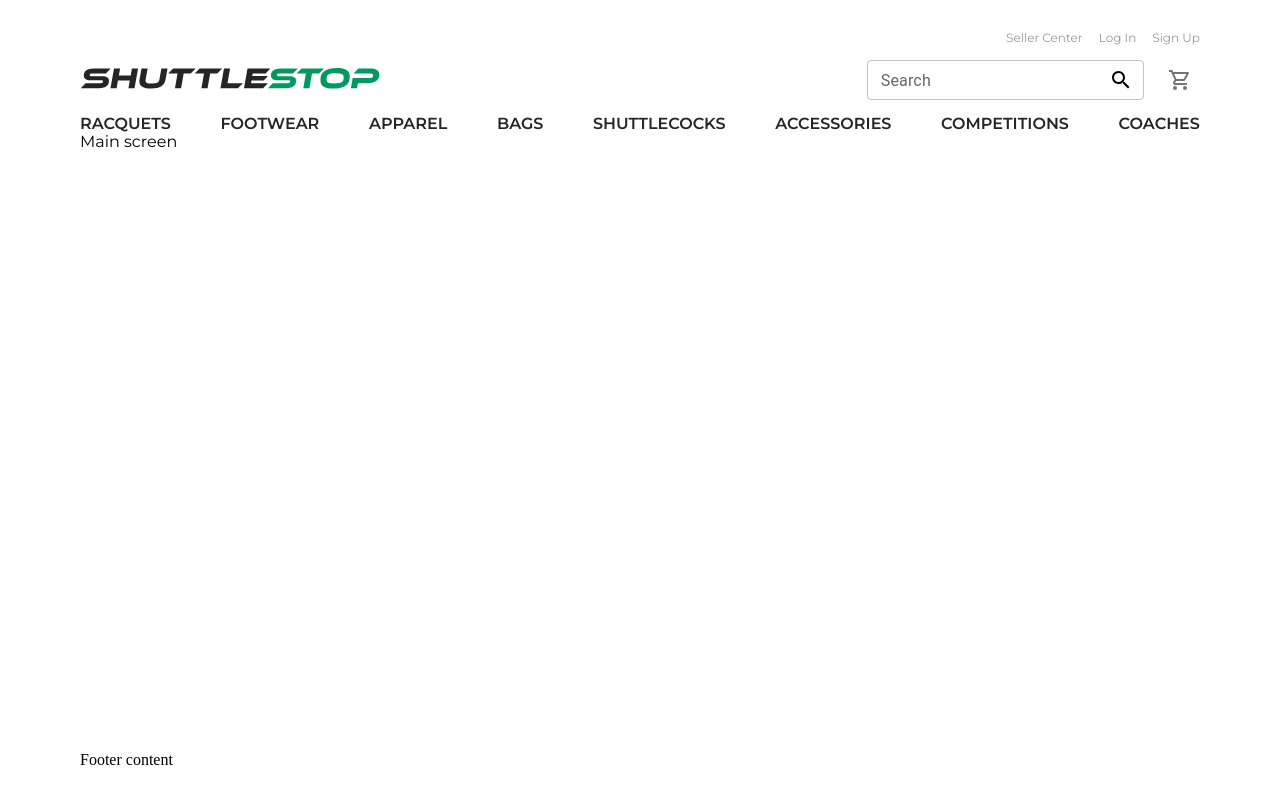
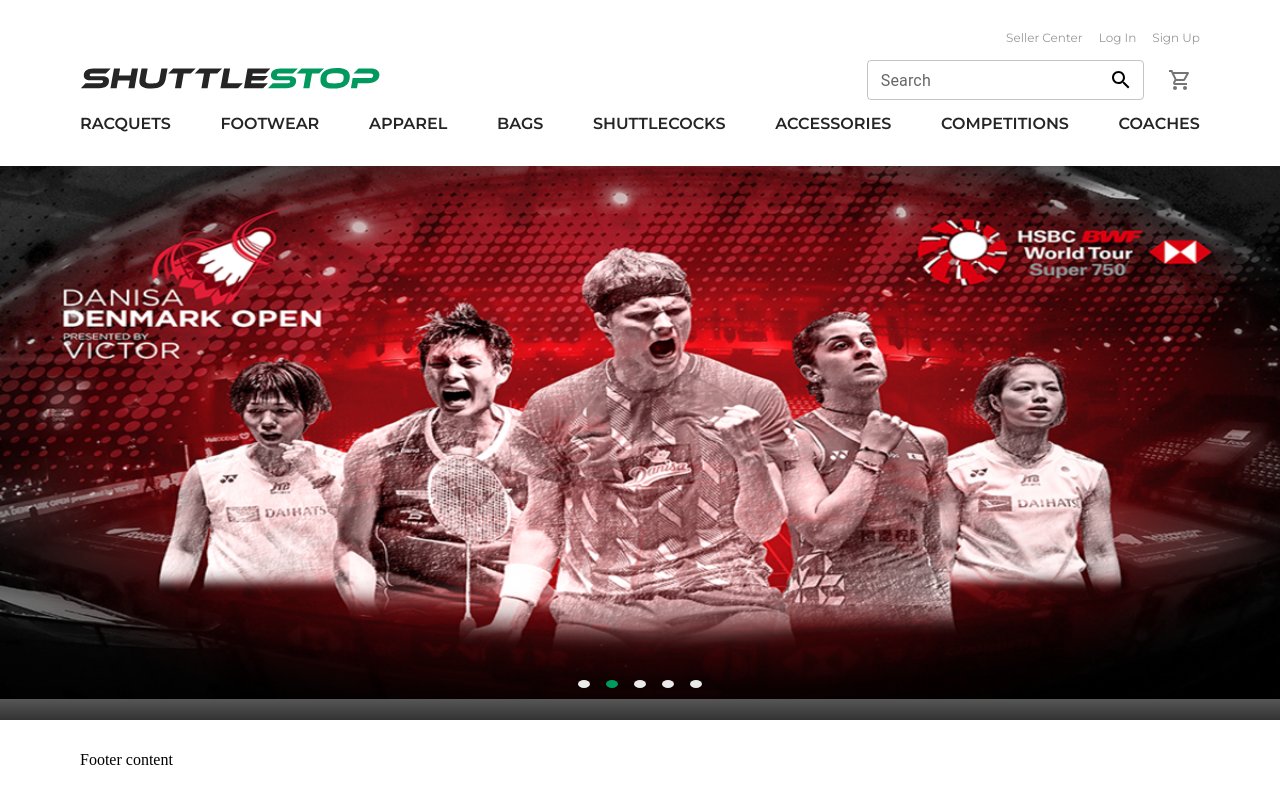
Before and after one commit to teojiesern/ShuttleStop-FE, a React (Vite) app: page / in a window 1280 px wide. Built offline with nearby package versions, Linux system fonts and the light colour scheme.

Commit message:
feat(main): consume logic

```diff
--- a/src/app/modules/main/view/MainScreen.jsx
+++ b/src/app/modules/main/view/MainScreen.jsx
@@ -1,20 +1,39 @@
 import styled from 'styled-components';
 import Footer from '../../../platform/components/Footer/Footer';
 import Header from '../../../platform/components/Header/Header';
+import homeBanner from '../data/homeBanner';
+import EmblaCarousel from './component/Embla/EmblaCarousel';
 
 const Container = styled.div`
     display: grid;
     grid-template-rows: auto 1fr auto;
-    padding: 2rem 5rem;
+    padding: 2rem 0;
     min-height: calc(100vh - 4rem);
+`;
+
+const PaddingHorizontal = styled.div`
+    padding: 0 5rem;
+`;
+
+const ContentContainer = styled.div`
+    margin: 2rem 0;
+    display: flex;
 `;
 
 export default function MainScreen() {
     return (
         <Container>
-            <Header />
-            <h1>Main screen</h1>
-            <Footer />
+            <PaddingHorizontal>
+                <Header />
+            </PaddingHorizontal>
+
+            <ContentContainer>
+                <EmblaCarousel banners={homeBanner} />
+            </ContentContainer>
+
+            <PaddingHorizontal>
+                <Footer />
+            </PaddingHorizontal>
         </Container>
     );
 }
```
